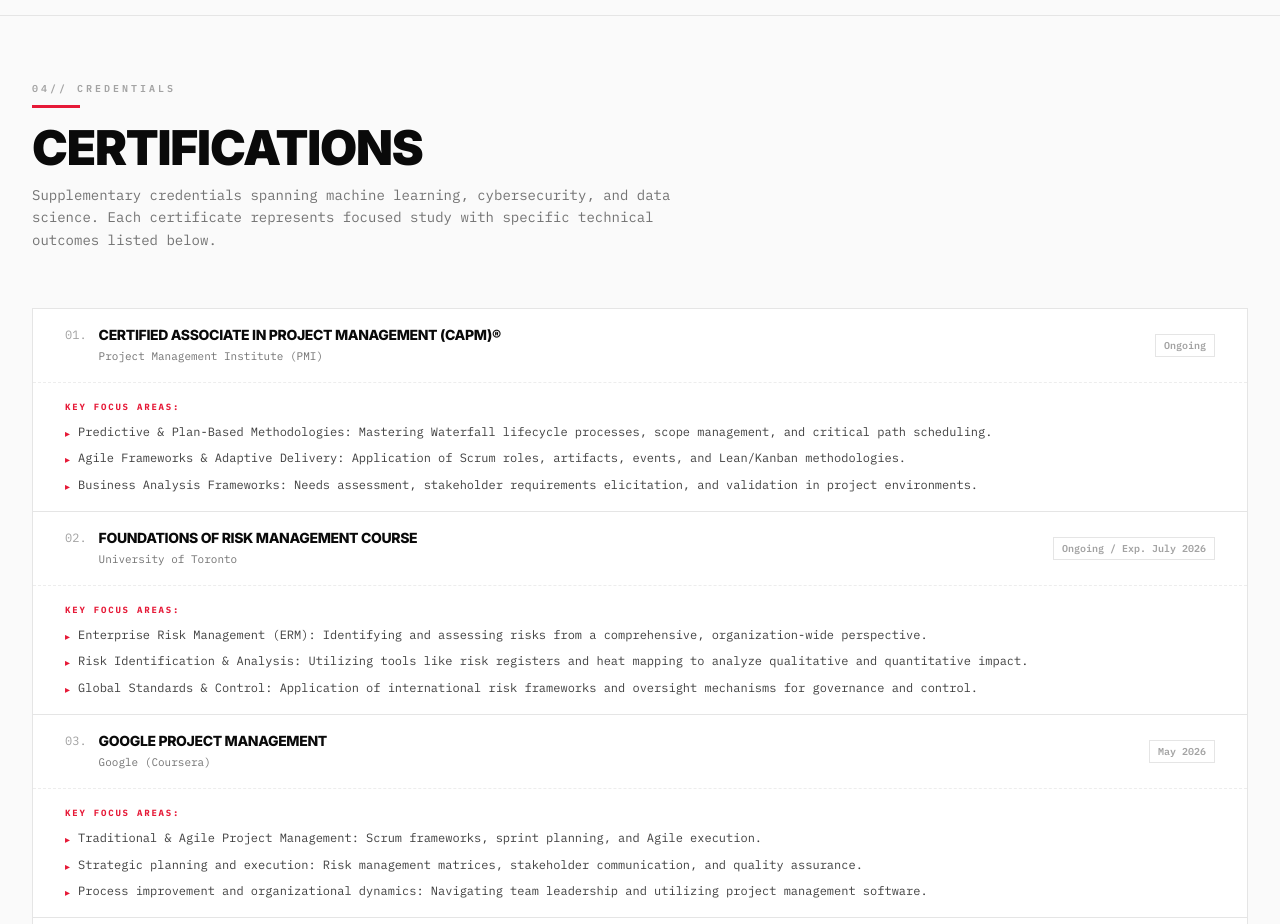
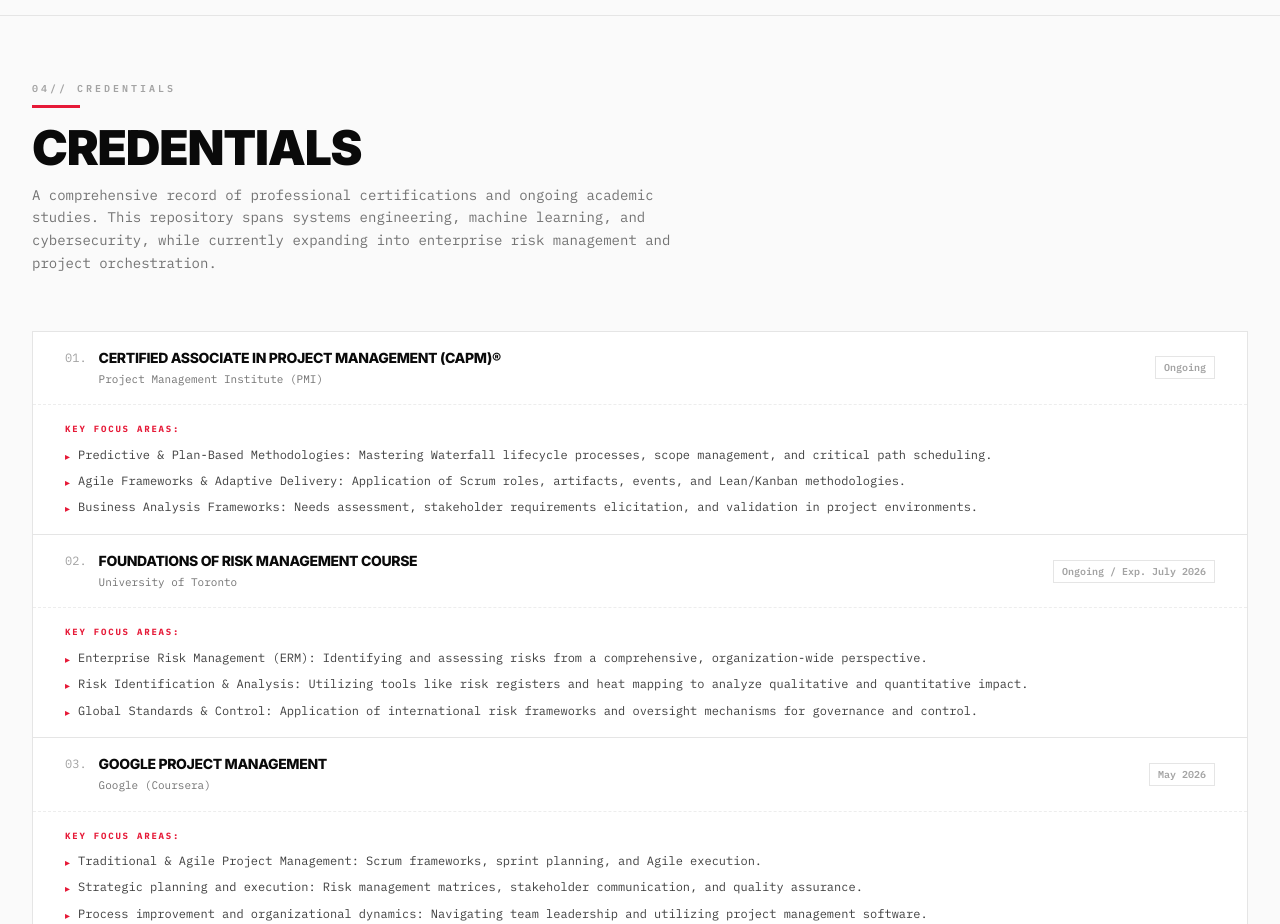
Before and after one commit to chamathdesilva1015/personal-portfolio, a React (Vite) app: page / in a window 1280 px wide. Shown: the part 9160-10084 px from the top of the page. Built offline with nearby package versions, Linux system fonts and the light colour scheme.

Commit message:
Update Credentials section heading and description for broader scope

```diff
--- a/src/components/Certifications.jsx
+++ b/src/components/Certifications.jsx
@@ -137,11 +137,12 @@ export default function Certifications() {
           </p>
           <span className="accent-bar" />
           <h2 className="sans text-3xl sm:text-4xl md:text-5xl font-black text-text-primary uppercase tracking-tight">
-            Certifications
+            Credentials
           </h2>
           <p className="mt-3 text-sm font-mono text-text-muted max-w-2xl leading-relaxed">
-            Supplementary credentials spanning machine learning, cybersecurity, and data science.
-            Each certificate represents focused study with specific technical outcomes listed below.
+            A comprehensive record of professional certifications and ongoing academic studies.
+            This repository spans systems engineering, machine learning, and cybersecurity,
+            while currently expanding into enterprise risk management and project orchestration.
           </p>
         </div>
 
```
